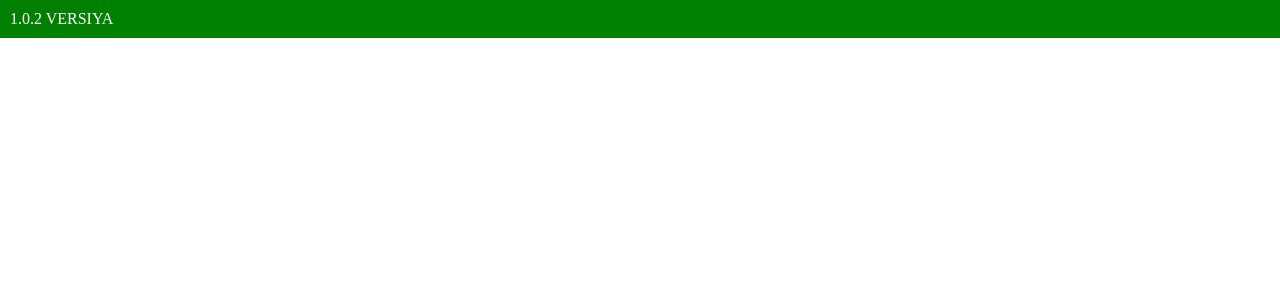
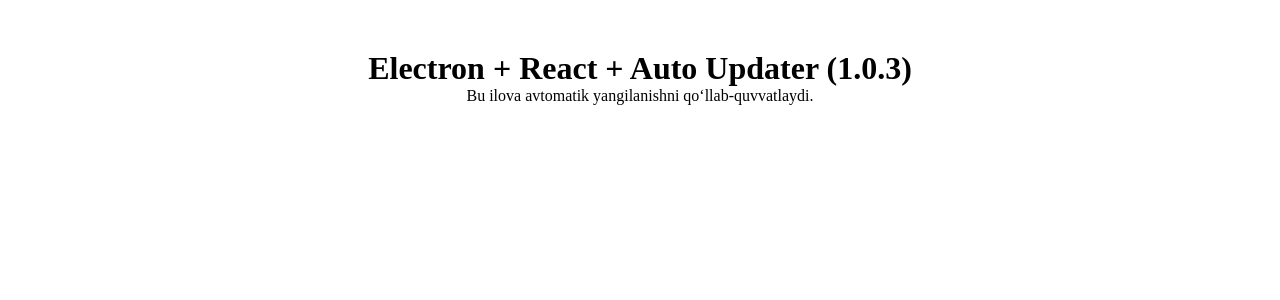
Before and after one commit to Shahbozbek2000/desktop-app, a React (Vite) app: page / in a window 1280 px wide. Shown: the top 300 px of the page. Built offline with nearby package versions, Linux system fonts and the light colour scheme.

Commit message:
version updated

```diff
--- a/package.json
+++ b/package.json
@@ -1,7 +1,7 @@
 {
   "name": "mini-app",
   "private": true,
-  "version": "1.0.2",
+  "version": "1.0.3",
   "type": "module",
   "main": "dist-electron/main.js",
   "scripts": {
--- a/src/ui/App.tsx
+++ b/src/ui/App.tsx
@@ -1,81 +1,10 @@
-import { useEffect, useState } from "react";
-
-function App() {
-  const [updateAvailable, setUpdateAvailable] = useState(false);
-  const [updateDownloaded, setUpdateDownloaded] = useState(false);
-
-  useEffect(() => {
-    // Check if we're running in Electron
-    if (window.electronAPI) {
-      window.electronAPI.onUpdateAvailable(() => {
-        setUpdateAvailable(true);
-      });
-
-      window.electronAPI.onUpdateDownloaded(() => {
-        setUpdateAvailable(false);
-        setUpdateDownloaded(true);
-      });
-
-      return () => {
-        window.electronAPI.removeAllListeners("update_available");
-        window.electronAPI.removeAllListeners("update_downloaded");
-      };
-    }
-  }, []);
-
-  const handleRestart = () => {
-    if (window.electronAPI) {
-      window.electronAPI.restartApp();
-    }
-  };
-
+const App = () => {
   return (
-    <div className="app">
-      <p
-        style={{
-          background: "green",
-          padding: 10,
-          color: "#fff",
-          textTransform: "uppercase",
-        }}
-      >
-        1.0.2 versiya
-      </p>
-
-      {updateAvailable && (
-        <button
-          style={{
-            padding: "8px 16px",
-            margin: "10px",
-            backgroundColor: "#007bff",
-            color: "white",
-            border: "none",
-            borderRadius: "4px",
-            cursor: "pointer",
-          }}
-        >
-          Yangilash yuklanmoqda...
-        </button>
-      )}
-
-      {updateDownloaded && (
-        <button
-          onClick={handleRestart}
-          style={{
-            padding: "8px 16px",
-            margin: "10px",
-            backgroundColor: "#28a745",
-            color: "white",
-            border: "none",
-            borderRadius: "4px",
-            cursor: "pointer",
-          }}
-        >
-          Qayta ishga tushirish
-        </button>
-      )}
+    <div style={{ textAlign: "center", marginTop: "50px" }}>
+      <h1>Electron + React + Auto Updater (1.0.3)</h1>
+      <p>Bu ilova avtomatik yangilanishni qo‘llab-quvvatlaydi.</p>
     </div>
   );
-}
+};
 
 export default App;
```
Also changed, not shown: src/electron/main.ts (+32 -51 lines).
